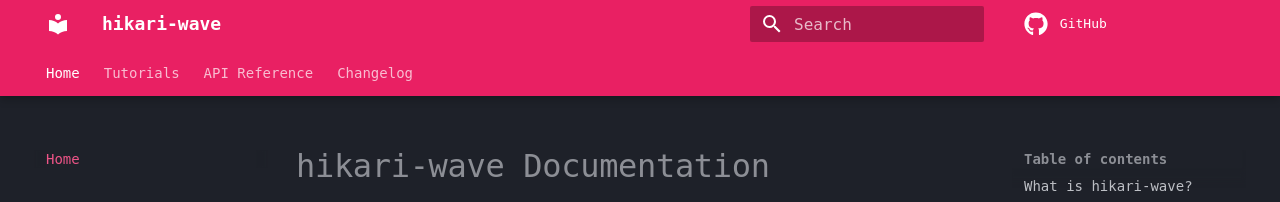
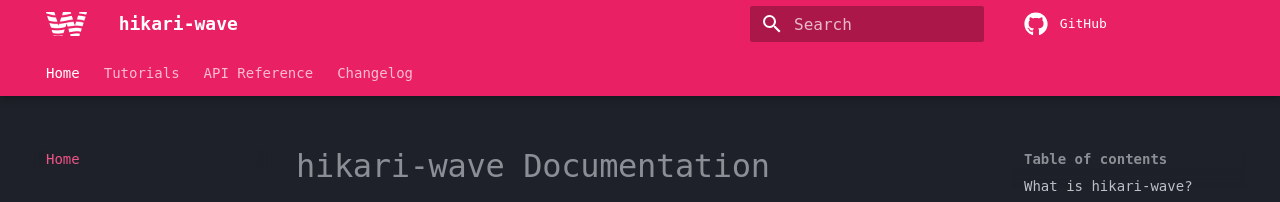
Before and after one commit to WilDev-Studios/HikariWave, an MkDocs documentation site: the page built from docs/index.md, in a window 1280 px wide. Shown: the top 202 px of the page. Built offline with MkDocs 1.6.1 and Material for MkDocs 9.7.7, drawn with Linux system fonts in a browser that asks for light colours; some web fonts are replaced; comment, search, counter and statistics services are not loaded.

Commit message:
Documentation logo addition

```diff
--- a/mkdocs.yaml
+++ b/mkdocs.yaml
@@ -6,10 +6,12 @@
 
 theme:
   name: material
+  logo: images/logo.png
+  favicon: images/logo-padded.png
   palette:
     - scheme: slate
       primary: pink
-      accent: light green
+      accent: orange
   font:
     text: Monospace
   features:
@@ -74,7 +76,6 @@
     - Audio:
       - Encryption: pages/api/audio/encryption.md
       - FFmpeg: pages/api/audio/ffmpeg.md
-      - Header: pages/api/audio/header.md
       - Opus: pages/api/audio/opus.md
       - Player: pages/api/audio/player.md
       - Source:
@@ -86,6 +87,7 @@
     - Connection: pages/api/connection.md
     - Constants: pages/api/constants.md
     - Flag: pages/api/flag.md
+    - Header: pages/api/header.md
     - Opcodes: pages/api/opcode.md
     - Protocol: pages/api/protocol.md
   - Changelog:
```
Also changed, not shown: docs/images/logo-padded.png (added), docs/images/logo.png (added).
